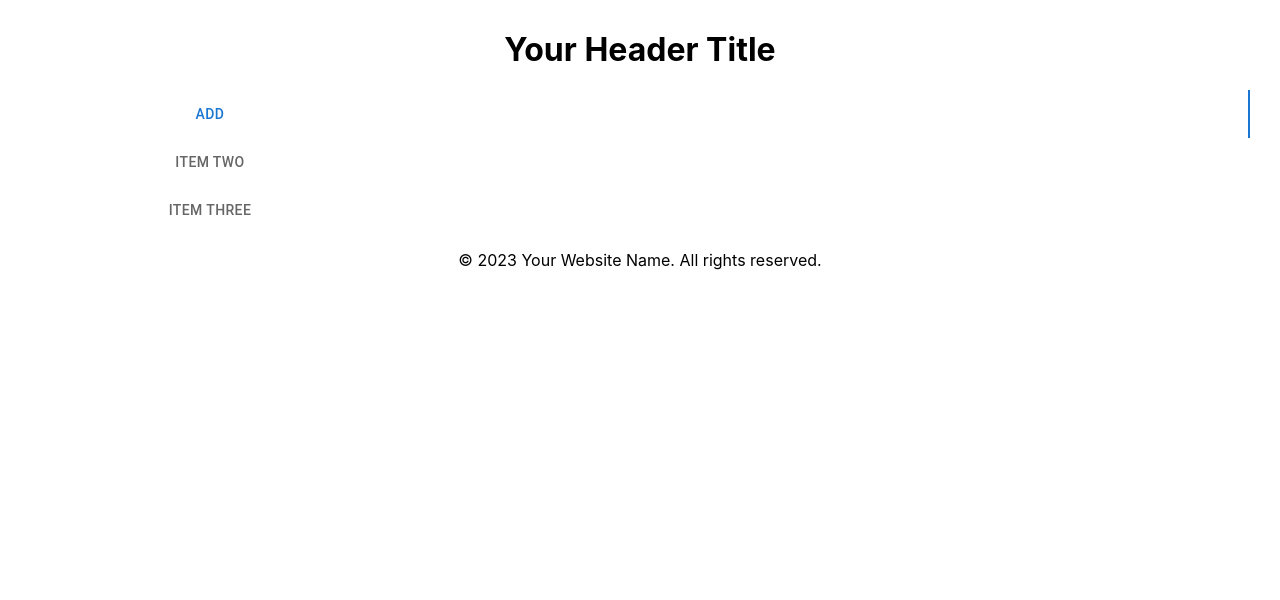
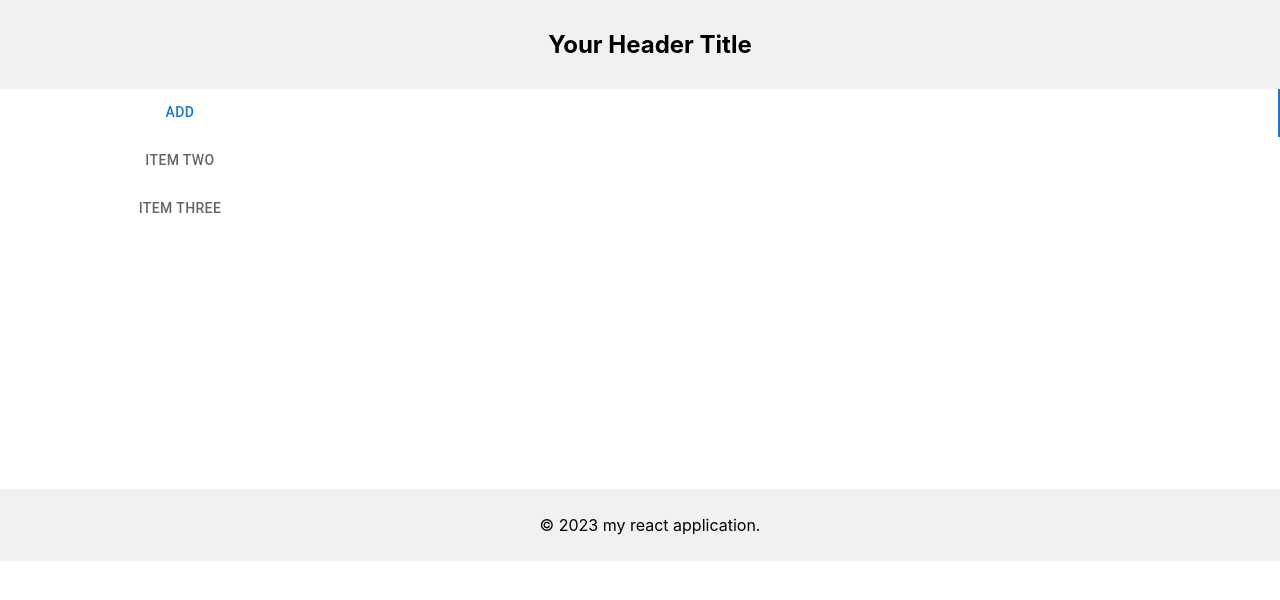
Before and after one commit to Anu8050/ReactApp_task, a React (Create React App) app: page /itempage in a window 1280 px wide. Shown: the top 600 px of the page. Built offline with nearby package versions, Linux system fonts and the light colour scheme.

Commit message:
added design files.

```diff
--- a/src/App.js
+++ b/src/App.js
@@ -2,7 +2,7 @@ import './App.css';
 import { BrowserRouter as Router, Routes, Route } from 'react-router-dom';
 import Welcome from './Components/Welcome';
 import Login from './Components/loginpage';
-import Itempage from './Components/itempage'
+import Itempage from './Components/itempage';
 import Header from './Components/Header/headerpage';
 
 function App() {
--- /dev/null
+++ b/src/Components/Footer/footerpage.css
@@ -0,0 +1,9 @@
+.footer {
+    position: fixed;
+    bottom: 10;
+    left: 0;
+    width: 100%;
+    background-color: #f1f1f1;
+    padding: 10px;
+    text-align: center;
+  }
--- a/src/Components/Footer/footerpage.js
+++ b/src/Components/Footer/footerpage.js
@@ -1,10 +1,10 @@
 import React from 'react';
+import './footerpage.css';
 
 function Footer() {
   return (
-    <footer>
-      <p>&copy; {new Date().getFullYear()} Your Website Name. All rights reserved.</p>
-      {/* Add any other footer content */}
+    <footer className="footer">
+      <p>&copy; {new Date().getFullYear()} my react application.</p>
     </footer>
   );
 }
--- /dev/null
+++ b/src/Components/Header/headerpage.css
@@ -0,0 +1,9 @@
+.header {
+    /* position: fixed; */
+    top: 10;
+    left: 0;
+    width: 100%;
+    background-color: #f1f1f1;
+    padding: 10px;
+    text-align: center;
+  }
--- a/src/Components/Header/headerpage.js
+++ b/src/Components/Header/headerpage.js
@@ -1,9 +1,10 @@
 import React from 'react';
+import './headerpage.css'
 
 function Header() {
   return (
-    <header>
-      <h1>Your Header Title</h1>
+    <header className="header">
+      <h2>Your Header Title</h2>
     </header>
   );
 }
--- a/src/Components/itempage.js
+++ b/src/Components/itempage.js
@@ -1,7 +1,7 @@
 import React, { useState } from 'react';
 import { Box, Tabs, Tab, Dialog, DialogTitle, DialogContent, DialogActions, Button } from '@mui/material';
 import Header from './Header/headerpage';
-import Footer from './Footer/footerpage'
+import Footer from './Footer/footerpage';
 
 function Itempage() {
   const [value, setValue] = useState(0);
@@ -23,8 +23,10 @@ function Itempage() {
   };
 
   return (
+    <>
+    <Header />
     <div className='itempage'>
-      <Header />
+      <div className='div'>
         <Tabs orientation="vertical" value={value} onChange={handleChange} aria-label="Item Tabs">
           <Tab label="Add" onClick={openDialog} />
           <Tab label="Item Two" />
@@ -39,9 +41,11 @@ function Itempage() {
             <Button onClick={closeDialog} color="primary">Close</Button>
           </DialogActions>
         </Dialog>
+      </div>
+    </div>
     <Footer />
-    </div>
-  );
+    </>
+  )
 }
 
 export default Itempage;
--- a/src/Components/text.css
+++ b/src/Components/text.css
@@ -1,7 +1,6 @@
 .card {
     padding: 20px;
   }
-
 
 .custom-outline .MuiOutlinedInput-notchedOutline {
     border-color: green;
@@ -12,8 +11,12 @@
   }
 
 .itempage{
-  margin: 30px;
-  align-items: center;
+  /* margin: 30px; */
+  /* align-items: center;
   border-color: brown;
-  text-align: center;
+  text-align: center; */
 }
+
+.div{
+  height: 400px;
+}
```
Lines whose indentation alone changed are shown as unchanged.
